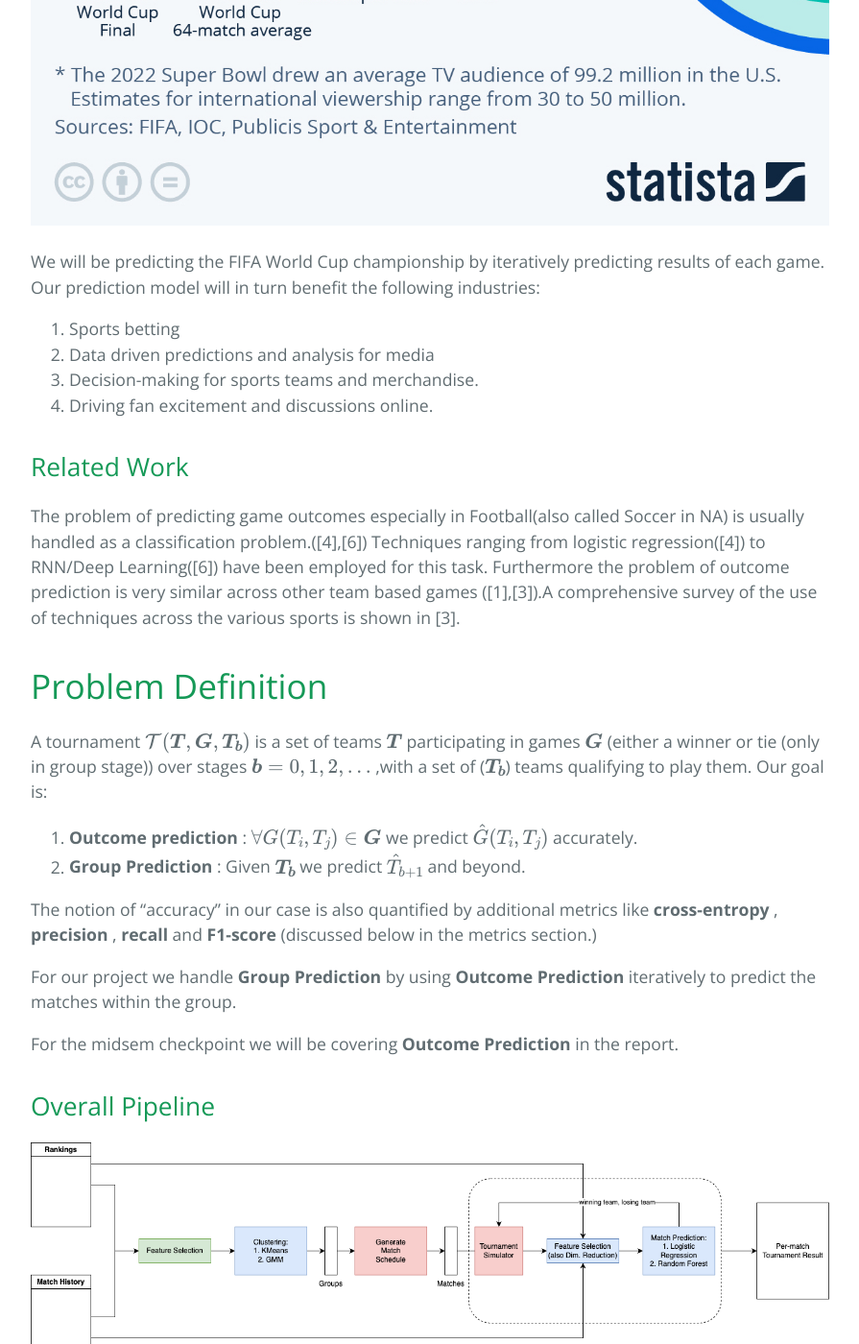
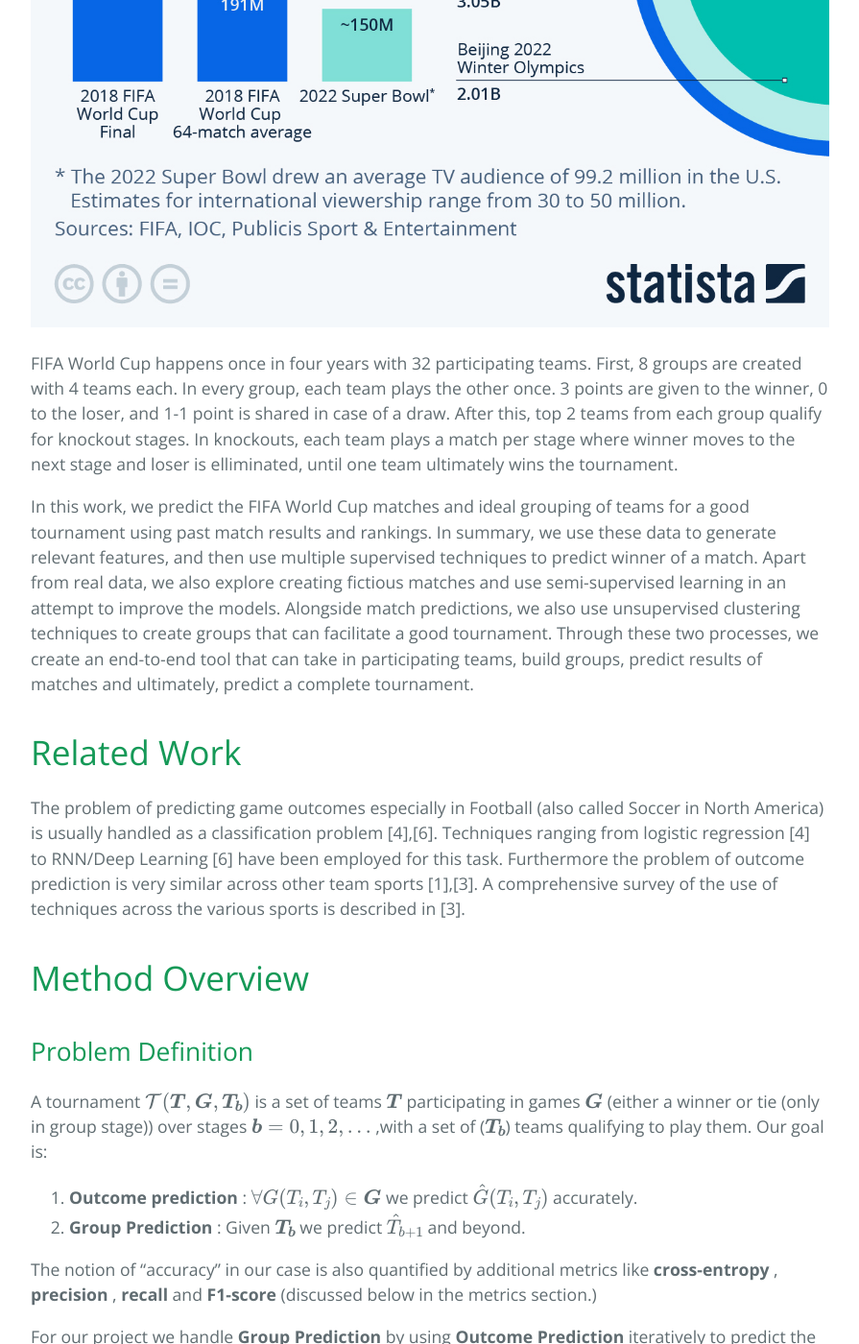
Before and after one commit to neelabhsinha/gatech-cs-7641-project-page, a Jekyll site: the page built from index.md, in a window 1280 px wide and 1400 px high, scrolled down 974 px. Shown: the whole window at 96% size, without its empty margins (192-1087 px from the left). Built offline with Jekyll 4.4.1, drawn with Linux system fonts in a browser that asks for light colours; formulas are drawn with MathJax 3; our own code applies the rules of GitHub Pages for plain Markdown files; some of the changed text lies outside the part shown.

Commit message:
Modification 1

```diff
--- a/index.md
+++ b/index.md
@@ -4,23 +4,21 @@ layout: default
 
 # Introduction
 
-FIFA World Cup is the most popular sports event in the world (shown below [5]).
+FIFA World Cup is the most popular sports event in the world. As shown in the image below [5], its viewership surpasses all other major sports events. With the popularity of the sport comes the importance of predictive analysis of the tournament and its matches. A lot of industries seek a good prediction at different levels for these matches for different purposes like sports betting, media and broadcast analysis, tactical decision making, driving online fan excitement.
 
 ![Importance of Football](./assets/images/intro.jpg)
 
+FIFA World Cup happens once in four years with 32 participating teams. First, 8 groups are created with 4 teams each. In every group, each team plays the other once. 3 points are given to the winner, 0 to the loser, and 1-1 point is shared in case of a draw. After this, top 2 teams from each group qualify for knockout stages. In knockouts, each team plays a match per stage where winner moves to the next stage and loser is elliminated, until one team ultimately wins the tournament.
 
-We will be predicting the FIFA World Cup championship by iteratively predicting results of each game. Our prediction model will in turn benefit the following industries:
-1. Sports betting
-2. Data driven predictions and analysis for media
-4. Decision-making for sports teams and merchandise.
-3. Driving fan excitement and discussions online.
+In this work, we predict the FIFA World Cup matches and ideal grouping of teams for a good tournament using past match results and rankings. In summary, we use these data to generate relevant features, and then use multiple supervised techniques to predict winner of a match. Apart from real data, we also explore creating fictious matches and use semi-supervised learning in an attempt to improve the models. Alongside match predictions, we also use unsupervised clustering techniques to create groups that can facilitate a good tournament. Through these two processes, we create an end-to-end tool that can take in participating teams, build groups, predict results of matches and ultimately, predict a complete tournament.
 
-## Related Work
+# Related Work
 
-The problem of predicting game outcomes especially in Football(also called Soccer in NA) is usually handled as a classification problem.([4],[6]) Techniques ranging from logistic regression([4]) to RNN/Deep Learning([6]) have been employed for this task. Furthermore the problem of outcome prediction is very similar across other team based games  ([1],[3]).A comprehensive survey of the use of techniques across the various sports is shown in [3].
+The problem of predicting game outcomes especially in Football (also called Soccer in North America) is usually handled as a classification problem [4],[6]. Techniques ranging from logistic regression [4] to RNN/Deep Learning [6] have been employed for this task. Furthermore the problem of outcome prediction is very similar across other team sports [1],[3]. A comprehensive survey of the use of techniques across the various sports is described in [3].
 
+# Method Overview
 
-# Problem Definition
+## Problem Definition
 
 A tournament \\(\mathcal{T}(\boldsymbol{T},\boldsymbol{G},\boldsymbol{T_b})\\) is a set of teams \\(\boldsymbol{T}\\) participating in games \\(\boldsymbol{G}\\) (either a winner or tie (only in  group stage)) over stages \\(\boldsymbol{b} = 0,1,2,...\\) ,with a set of (\\(\boldsymbol{T_b}\\)) teams qualifying to play them. Our goal is:
 
@@ -32,6 +30,18 @@ The notion of "accuracy" in our case is also quantified by additional metrics li
 For our project we handle **Group Prediction** by using **Outcome Prediction** iteratively to predict the matches within the group.
 
 For the midsem checkpoint we will be covering **Outcome Prediction** in the report.
+
+## Outcome Prediction
+
+To predict the outcomes, we first extract features for a match fixture using domain knowledge and correlation analysis. For the two teams playing, we take last $n_{ind}$ individual matches in FIFA World Cups and qualifiers against any team. From this, we extract number of wins, goals scored (mean, std), goals conceded (mean, std), mean of rank difference of this team against oppositons played for each team. Alongside this, we also take in the current rank of the teams. After this, we take last $n_{h2h}$ matches against each other in the same category and extract difference in rank of the teams and mean, std of goals scored by both the teams. We also take a categorical variable of whether the match is at a neutral venue, and if it is a world cup match or a qualifier.
+
+Using these features, we train build a binary classifier using Logistic Regression [X], Support Vector Machines [X], Decision Tree [X], Random Forest [X], and Gradient Boost [X] to predict the probability of team A winning the match. In working with the classifier, we also experiment with forward feature selection [X] to select best features from the initial feature set, and also do Principal Component Analysis [X] to reduce the dimensionality of features.
+
+As we realize that the number of data can also be a cause of concern since World Cups happen once every four years in a space of two months, we generate artificial permutation of matches of two teams. To do this, we take a date $D$ and team playing a match on that day $T_D$. Then, for each team $T_D^i$ in this set, if the team has played against a set $T_R$ teams in the past, we generate a match between $T_D^i$ and each member of set $T_R - T_D$. After this, we select a random $N_A$ set of matches from this and follow a semi-supervised learning [X] approach to train the classifier using labeled real matches and this unlabeled artificial matches to predict the results.
+
+## Group Prediction
+
+We will do the unsupervised group prediction post midsem of this project.
 
 ## Overall Pipeline
 
```
